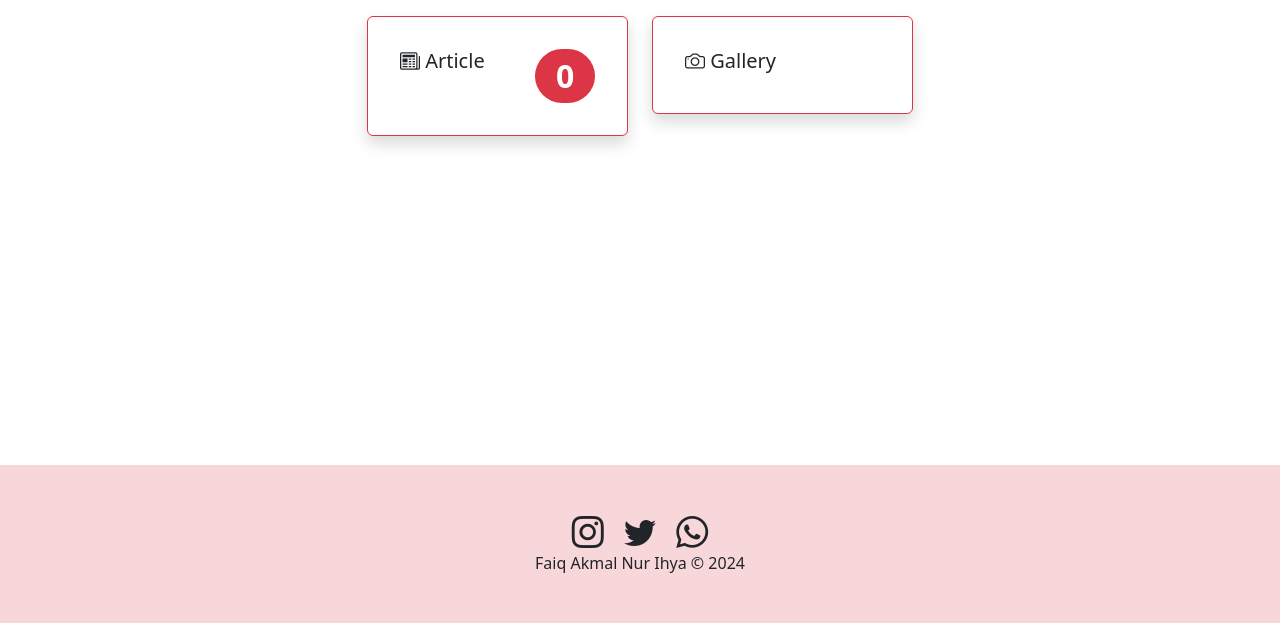
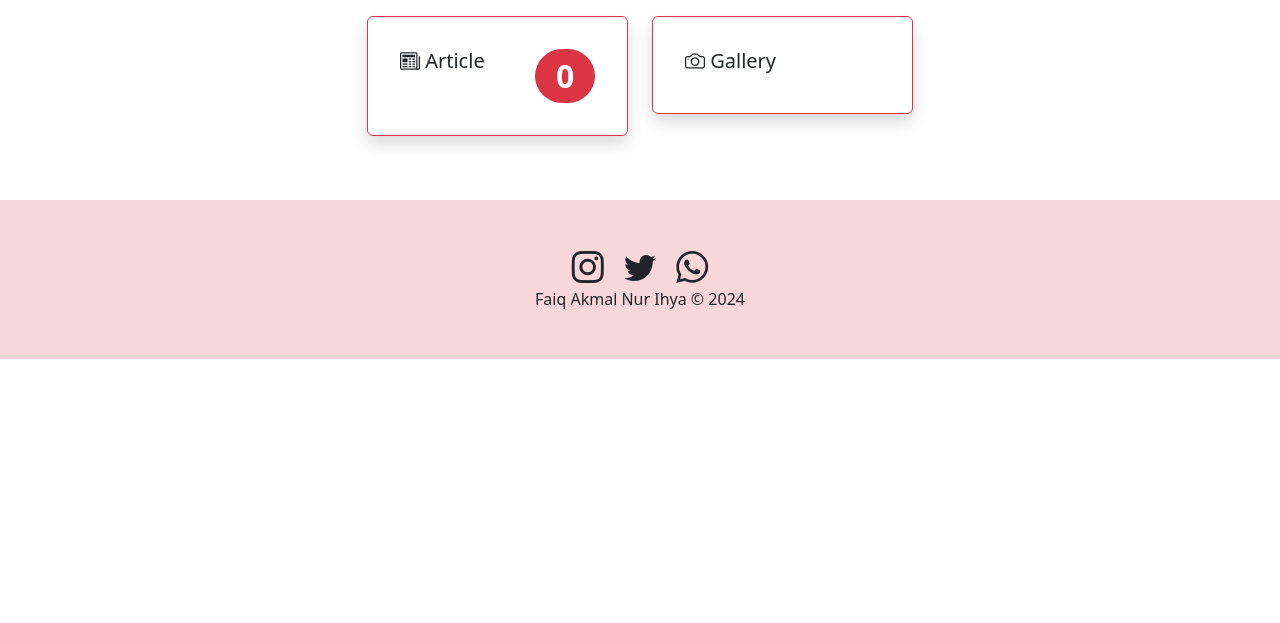
Before and after one commit to Akmalwizdom/dailyjournal, a PHP site: page /admin.php in a window 1280 px wide. Shown: the part 177-800 px from the top of the page. Run offline with PHP 8.4, Linux system fonts and the light colour scheme; the visitor is signed in with stand-in values (Sample User, id 1); data that the repository does not hold is empty; a stand-in replaces the project's code that opens the database connection.

Commit message:
edit footer

```diff
--- a/admin.php
+++ b/admin.php
@@ -84,7 +84,7 @@ if (!isset($_SESSION['username'])) {
   </section>
   <!-- content end -->
   <!-- footer begin -->
-  <footer class="text-center p-5 bg-danger-subtle footer fixed-bottom">
+  <footer class="text-center p-5 bg-danger-subtle footer">
     <div>
       <a href="https://www.instagram.com/udinusofficial"><i class="bi bi-instagram h2 p-2 text-dark"></i></a>
       <a href="https://twitter.com/udinusofficial"><i class="bi bi-twitter h2 p-2 text-dark"></i></a>
```
